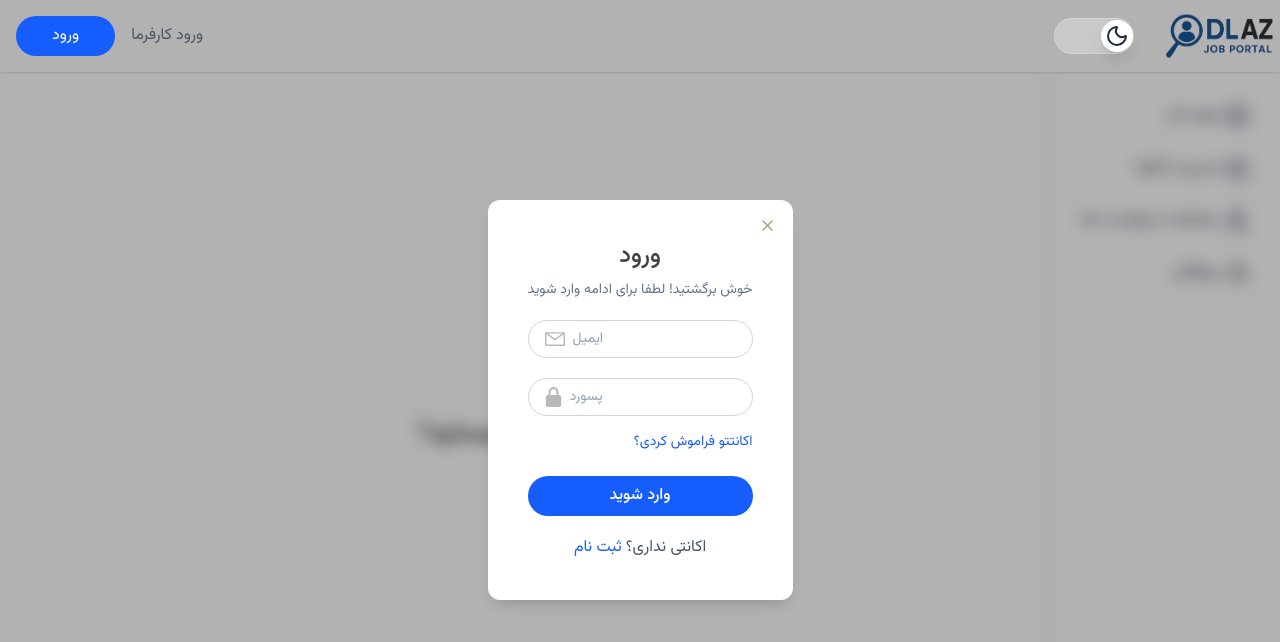
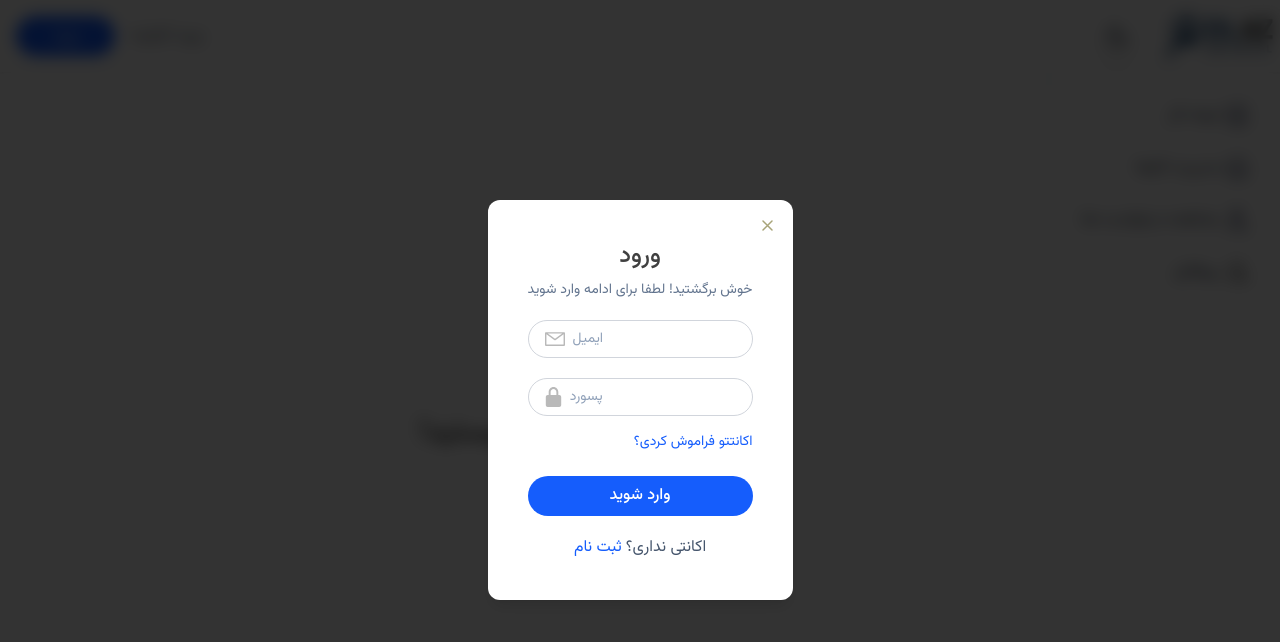
Before and after one commit to danialghub/Job-portal, a React (Vite) app in the folder Frontend/: page /dashboard in a window 1280 px wide. Both pictures are taken after a click on the button "ورود کارفرما". Shown: the top 642 px of the page. Built offline with nearby package versions, Linux system fonts and the light colour scheme; no server answers.

Commit message:
modal updated

```diff
--- a/Frontend/src/Components/RecruiterLogin.jsx
+++ b/Frontend/src/Components/RecruiterLogin.jsx
@@ -242,11 +242,7 @@ const RecruiterLogin = () => {
   // Effects
   // ==========================
   useEffect(() => {
-    document.body.style.overflow = "hidden";
     if (retryAfter <= 0) localStorage.removeItem("retryAfterTime");
-    return () => {
-      document.body.style.overflow = "unset";
-    };
   }, []);
 
   useEffect(() => {
--- a/Frontend/src/layout/Modal.jsx
+++ b/Frontend/src/layout/Modal.jsx
@@ -1,7 +1,7 @@
 import { motion, AnimatePresence } from "framer-motion";
 const Modal = ({ children }) => {
     return (
-        <div className="fixed inset-0 w-full h-screen z-10 backdrop-blur-sm bg-black/30 flex justify-center items-center">
+        <div className="fixed inset-0 w-full h-screen z-100 backdrop-blur-sm bg-black/80 flex justify-center items-center">
             <AnimatePresence>
                 <motion.div
                     initial={{ opacity: 0, y: 20 }}
```
